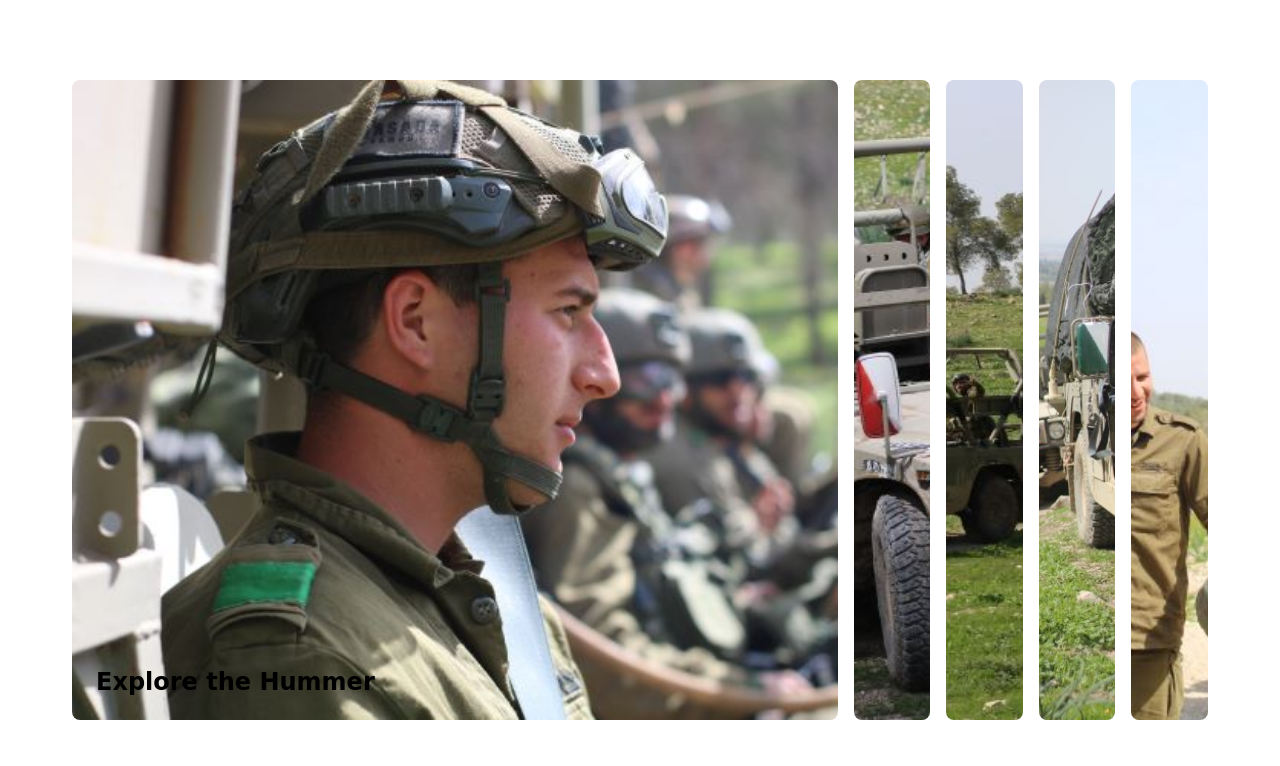
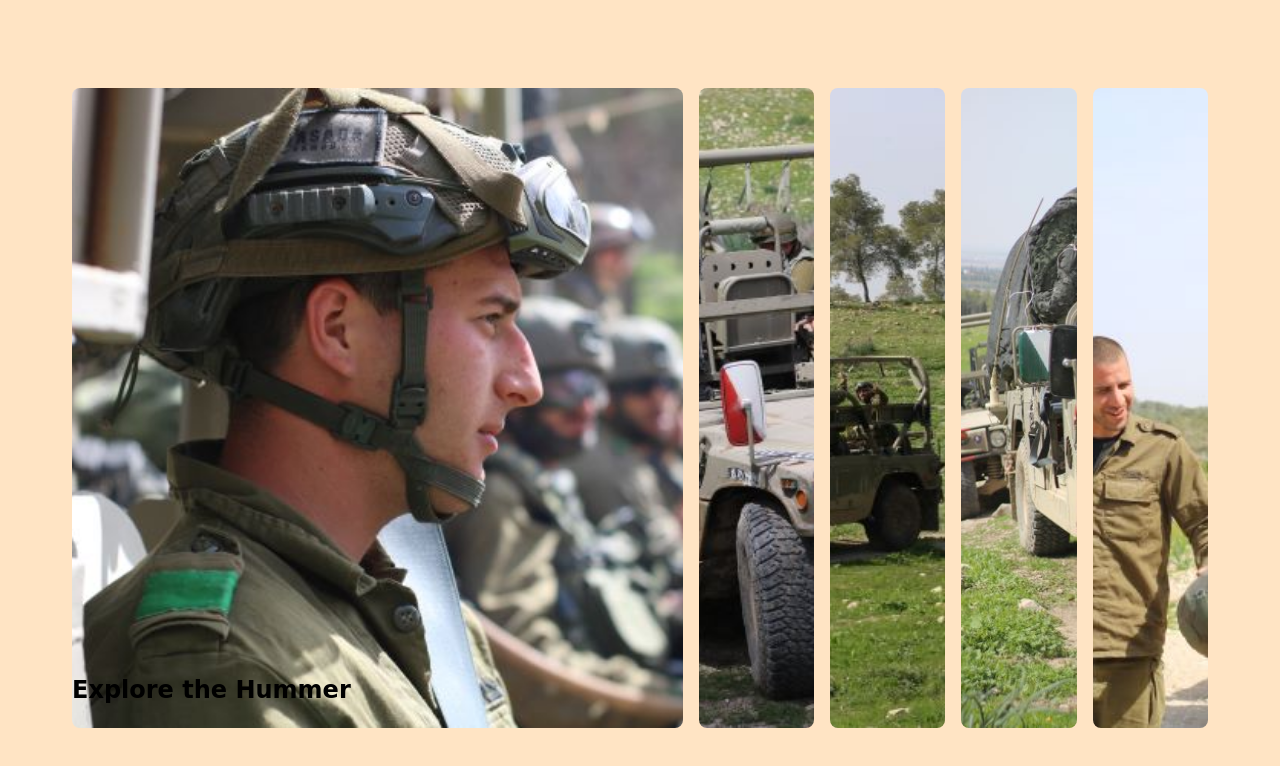
Before and after one commit to itayG98/Expandding-Cards, a plain HTML site: page index.html in a window 1280 px wide. Drawn offline with Linux system fonts and the light colour scheme.

Commit message:
background size cover

```diff
--- a/index.html
+++ b/index.html
@@ -38,7 +38,7 @@
       </div>
 
       <div
-        class="panel"
+        class="panel thin-photo"
         style="background-image: url('Compressed/RowHummer.JPG')"
         ;
       >
--- a/style.css
+++ b/style.css
@@ -5,22 +5,25 @@
   box-sizing: border-box;
 }
 body {
+  background-color: bisque;
   font-family: "roboto", sans-serif;
   display: flex;
   align-items: center;
   justify-content: center;
   height: 100vh;
-  overflow: hidden;
-  margin: 0;
+  /* overflow: hidden; */
+  /* margin: 0; */
 }
 
 .container {
+  position: absolute;
   display: flex;
   width: 90vw;
 }
 .panel {
+  display: flex;
   position: relative;
-  background-size: auto 100%;
+  background-size: cover;
   background-position: center;
   background-repeat: no-repeat;
   height: 80vh;
@@ -35,23 +38,21 @@ body {
   color: black;
   font-family: cursive;
   font-size: 1.5rem;
-  position: absolute;
-  bottom: 1.5rem;
-  left: 1.5rem;
-  margin: 0;
   opacity: 0;
 }
 
 .panel.active {
   flex: 5;
+  align-items: flex-end;
 }
 
-.panel.panel.active h3 {
+.panel.active h3 {
   opacity: 1;
+  margin: auto, auto;
 }
 
 @media (max-width: 480px) {
-  .container {
+  p.container {
     width: 100vw;
   }
 
```
